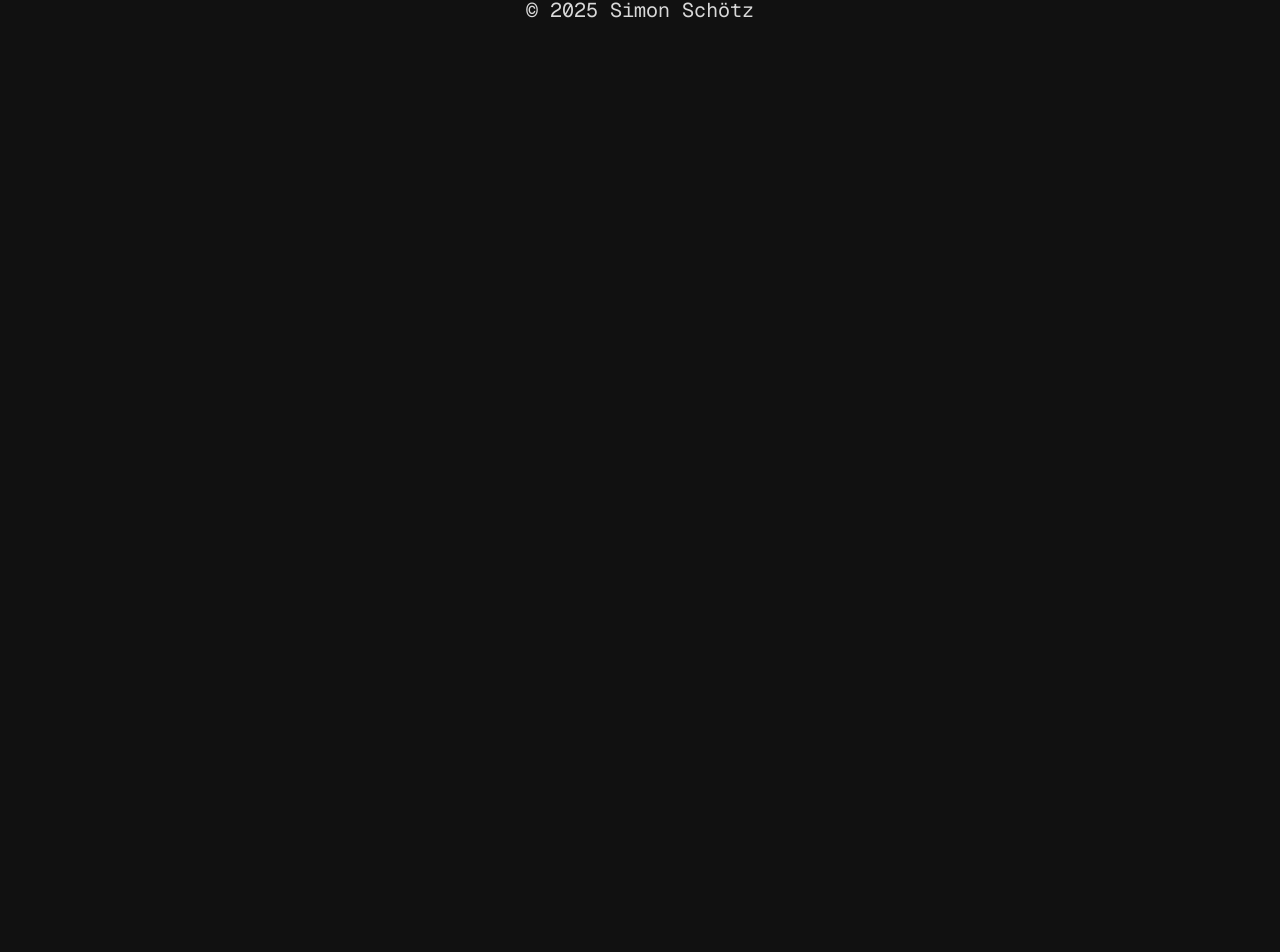
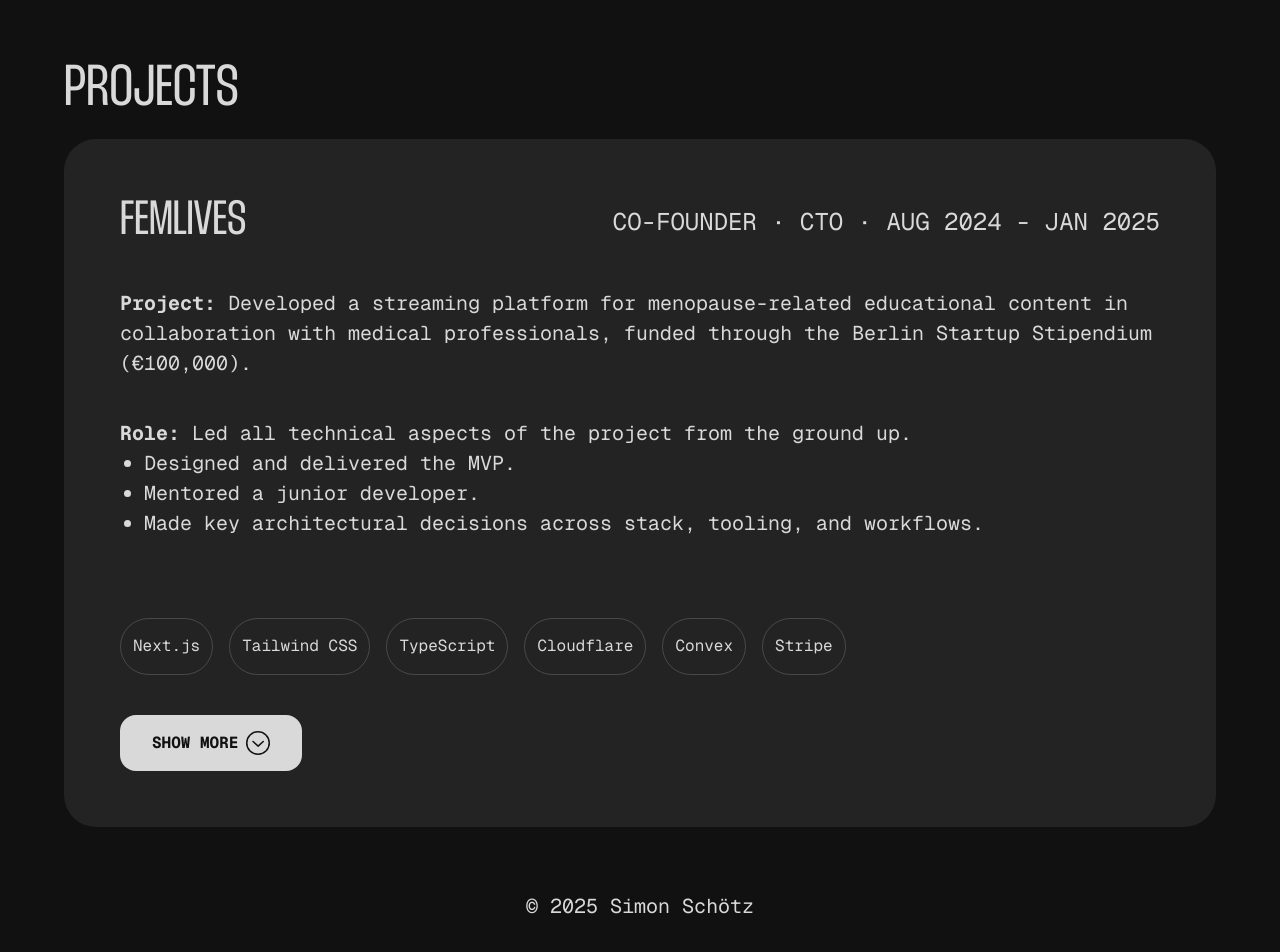
Before and after one commit to SimonSchoetz/simon-schoetz-website-2025, a Next.js app: page / in a window 1280 px wide. Shown: the part 1533-2485 px from the top of the page. Before the commit the page ends 1622 px from the top, so only its background shows below. Built offline with nearby package versions, Linux system fonts and the light colour scheme.

Commit message:
make projects section fully responsive

```diff
--- a/app/_components/ProjectsSection.tsx
+++ b/app/_components/ProjectsSection.tsx
@@ -5,7 +5,7 @@ type Props = object;
 
 export const ProjectsSection: FCProps<Props> = ({ ...props }) => {
   return (
-    <Section {...props} id='projects' className='px-16'>
+    <Section {...props} id='projects' className='section-padding'>
       <H2 text='Projects' className='mb-4' />
       <ExpandableCard
         title='Femlives'
--- a/app/page.tsx
+++ b/app/page.tsx
@@ -14,9 +14,9 @@ const MainPage: NextPage = () => {
 
       <PrinciplesSection />
 
-      {/* <ProjectsSection />
+      <ProjectsSection />
 
-      <CareerPathsSection />
+      {/* <CareerPathsSection />
 
       <ContactSection /> */}
     </main>
--- a/components/Chip.tsx
+++ b/components/Chip.tsx
@@ -8,7 +8,7 @@ export const Chip: FCProps<Props> = ({ label, className, ...props }) => {
   return (
     <div
       {...props}
-      className={`bg-bg-2 rounded-full border border-fg-4 py-4 px-3 text-sm font-mono ${className}`}
+      className={`bg-bg-2 rounded-full border border-fg-4 py-3 px-2 font-mono text-xs lg:py-4 lg:px-3 lg:text-sm ${className}`}
     >
       {label}
     </div>
--- a/components/ExpandableCard.tsx
+++ b/components/ExpandableCard.tsx
@@ -26,18 +26,20 @@ export const ExpandableCard: FCProps<Props> = ({
   const [isExpanded, setIsExpanded] = useState(false);
 
   return (
-    <div {...props} className='bg-bg-2 rounded-4xl p-14'>
-      <div className='flex justify-between items-center mb-10'>
+    <div {...props} className='bg-bg-2 rounded-4xl p-8 lg:p-14'>
+      <div className='flex flex-col gap-6 lg:flex-row justify-between lg:items-center mb-10'>
         <H3 text={title} />
 
-        <p className='uppercase text-lg'>{subheading}</p>
+        <p className='uppercase lg:text-lg'>{subheading}</p>
       </div>
 
-      <div className='flex flex-col gap-10 mb-10'>{fixedContent}</div>
+      <div className='flex flex-col gap-10 mb-10 text-sm lg:text-base'>
+        {fixedContent}
+      </div>
 
       <ExpandableDiv
         isExpanded={isExpanded}
-        className='flex flex-col gap-10 mb-10'
+        className='flex flex-col gap-10 mb-10 text-sm lg:text-base'
       >
         {expandableContent}
       </ExpandableDiv>
@@ -49,6 +51,7 @@ export const ExpandableCard: FCProps<Props> = ({
       </div>
 
       <Button
+        className='w-full lg:w-fit'
         config='default'
         label={isExpanded ? 'Show less' : 'Show more'}
         onClick={() => setIsExpanded(!isExpanded)}
--- a/components/ExpandableCardItem.tsx
+++ b/components/ExpandableCardItem.tsx
@@ -17,6 +17,7 @@ export const ExpandableCardItem: FCProps<PropsWithChildren<Props>> = ({
     <div {...props}>
       <div>
         <H4 text={title} className='inline' />
+
         {subTitle && <span>{subTitle}</span>}
       </div>
       {children}
```
